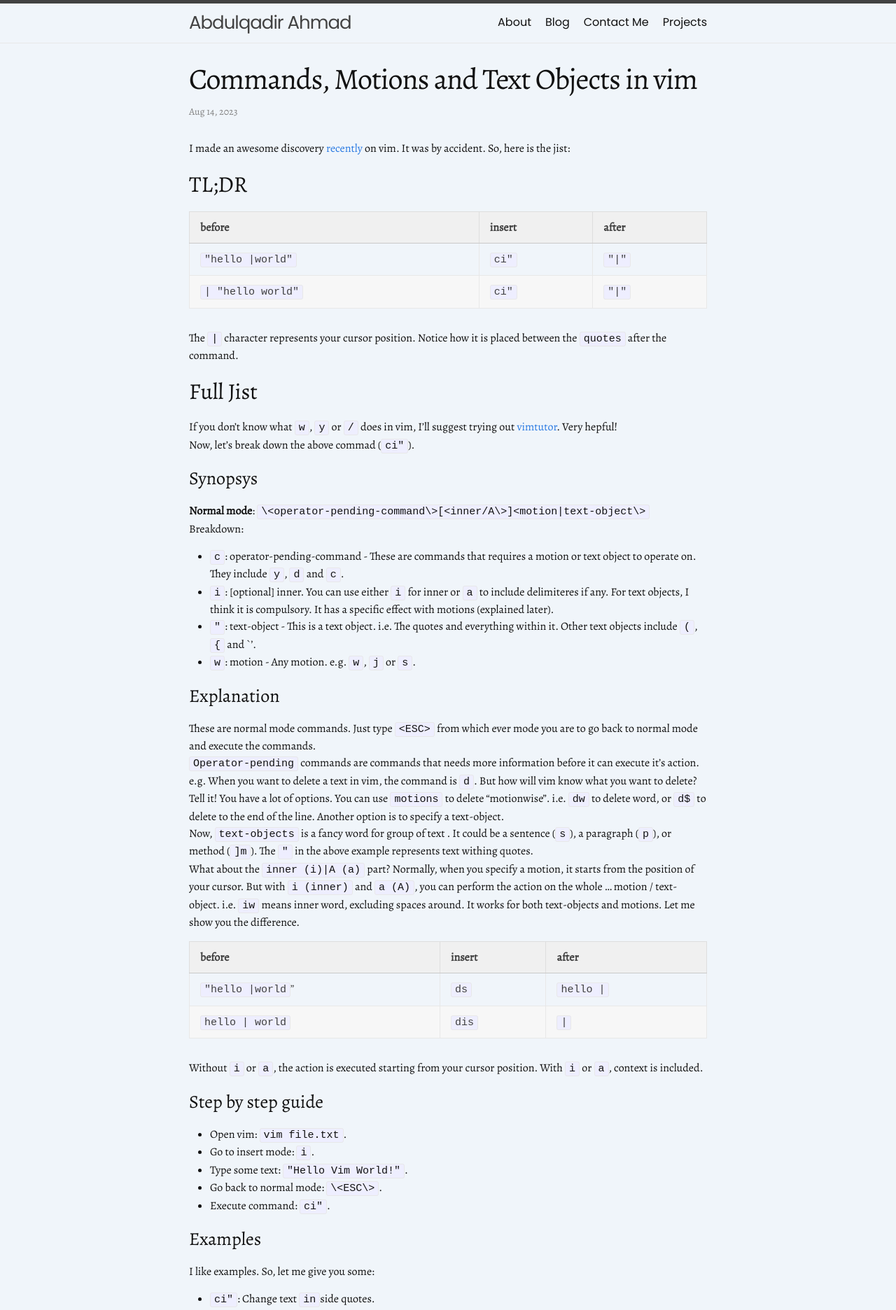
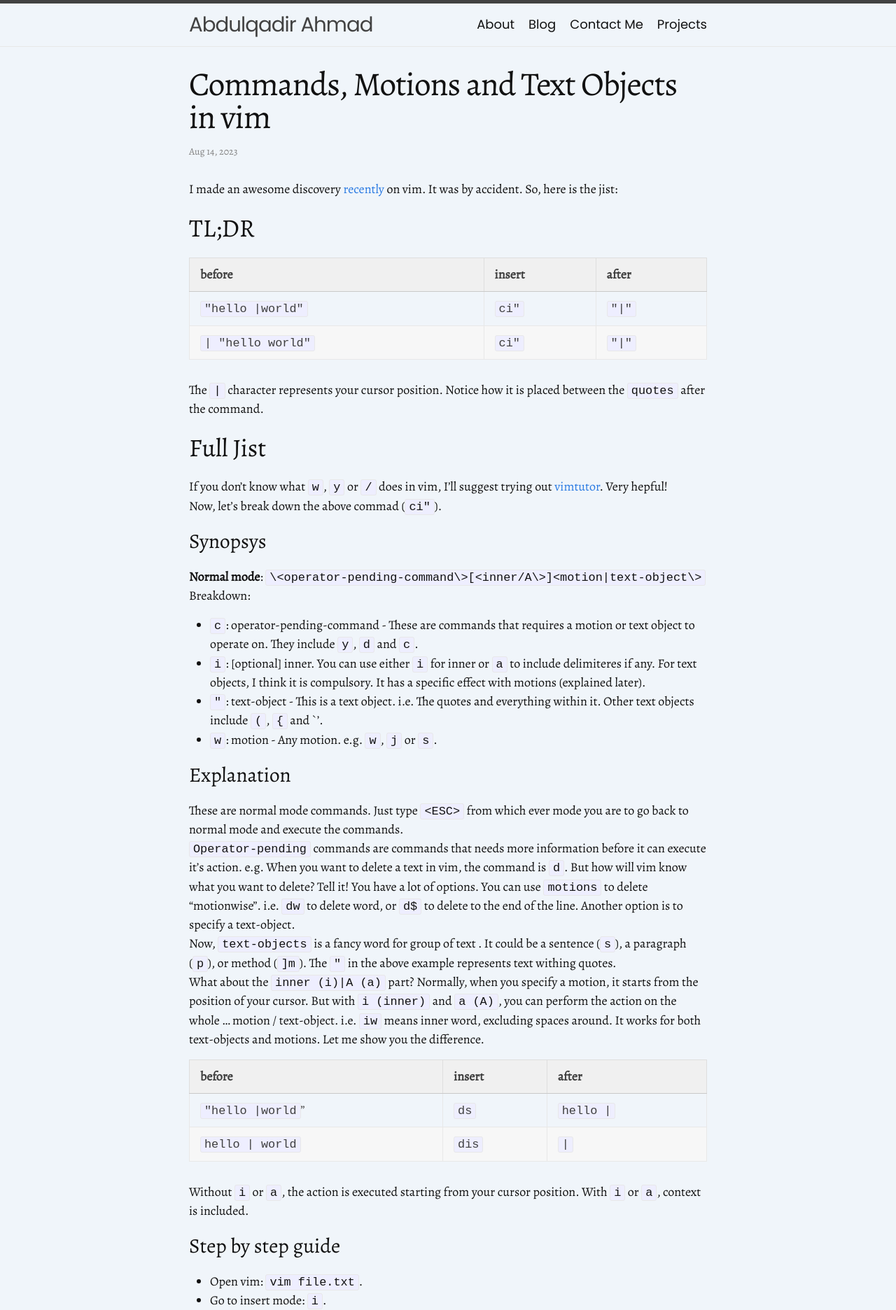
Before and after one commit to Arfs6/Arfs6.github.io, a Jekyll site: the page built from _posts/2023-08-14-vim-commands-and-motion.markdown, in a window 1280 px wide. Shown: the top 1872 px of the page at 70% size. Built offline with Jekyll 4.4.1, drawn with Linux system fonts in a browser that asks for light colours.

Commit message:
increased size of text

```diff
--- a/_sass/minima/custom-variables.scss
+++ b/_sass/minima/custom-variables.scss
@@ -1,3 +1,4 @@
 $base-font-family: Poppins, "Segoe UI", Arial;
 $content-font-family: Alegreya, Georgia, "Times New Roman";
-$background-color: #f0f5fa;;
+$background-color: #f0f5fa;
+$base-font-size: 18px;
```
